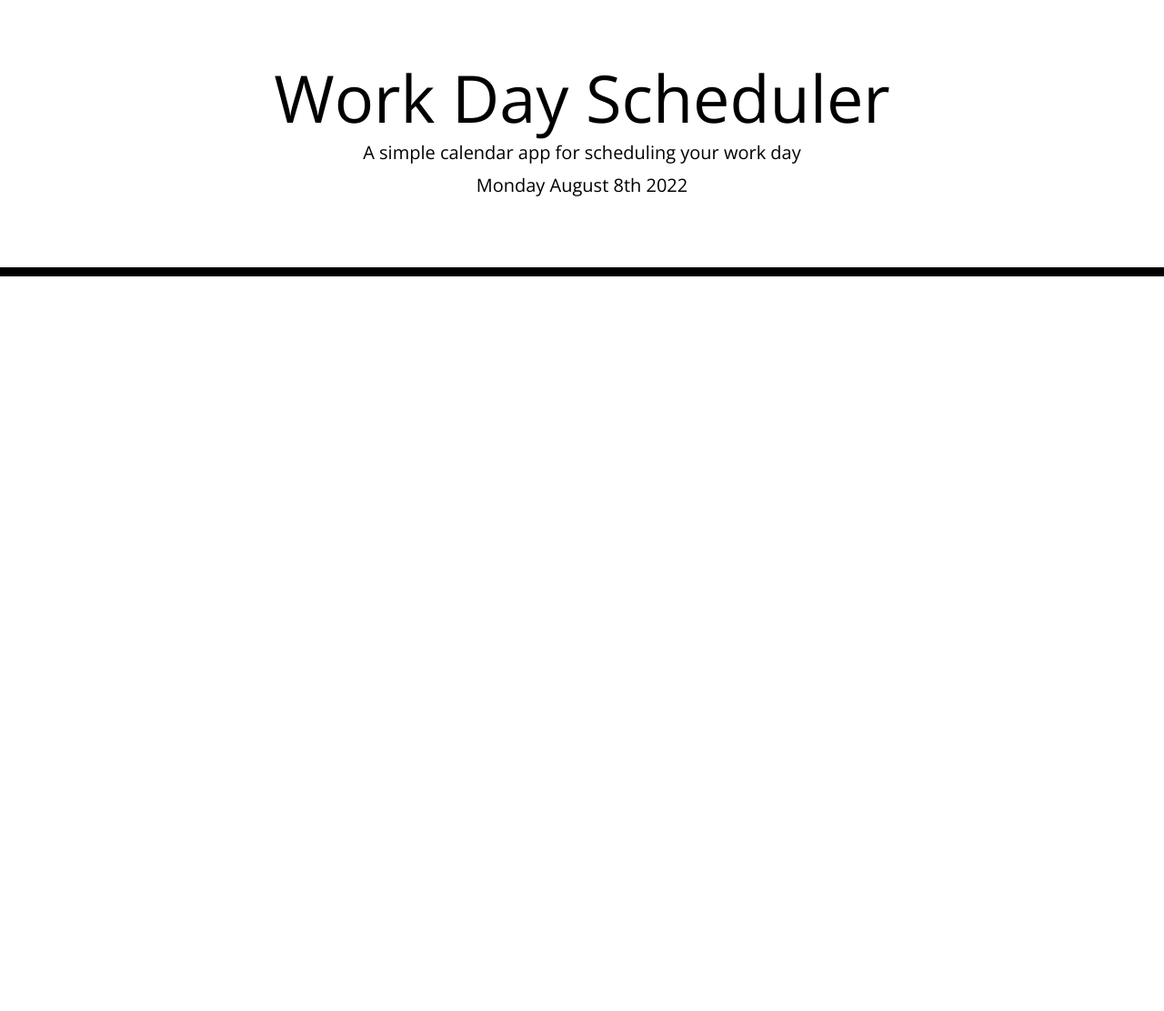
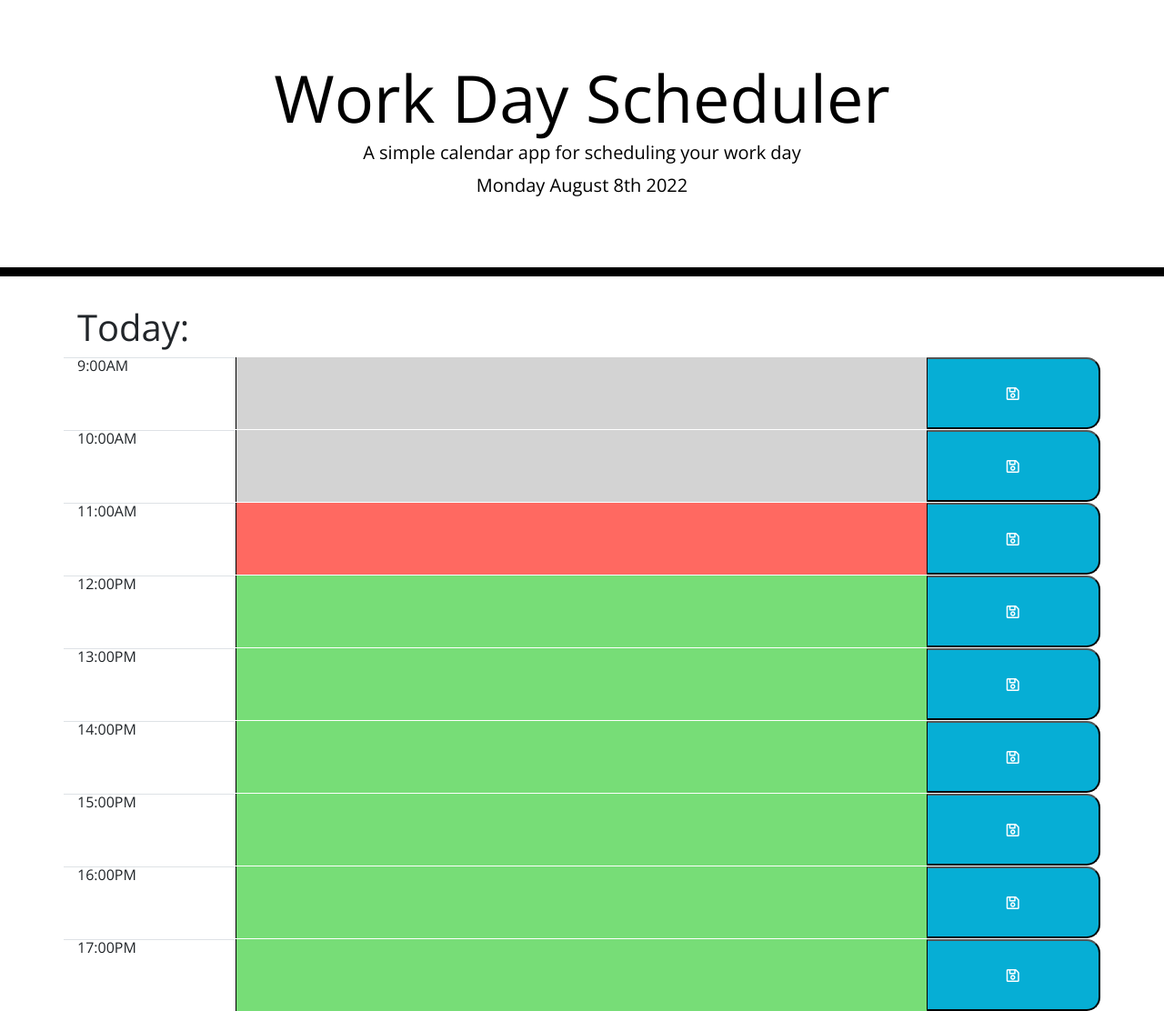
Before and after one commit to jsmall4/work-day-planner, a plain HTML site: page index.html in a window 1280 px wide. Shown: the whole page at 91% size. Before the commit the page ends 800 px from the top, so only its background shows below. Drawn offline with nearby package versions, Linux system fonts and the light colour scheme.

Commit message:
added bootstrap grid, current hour from moment, local storage working, applies class to hour

```diff
--- a/index.html
+++ b/index.html
@@ -24,18 +24,112 @@
 
   <body>
     <header class="jumbotron">
-      <h1 class="display-3">Work Day Scheduler</h1>
-      <p class="lead">A simple calendar app for scheduling your work day</p>
+      <h1 class="display-3 text-center font-weight-3">Work Day Scheduler</h1>
+      <p class="lead text-center">
+        A simple calendar app for scheduling your work day
+      </p>
       <!-- use below to fecth third party api to display current day/time -->
-      <p id="currentDay" class="lead"></p>
+      <p id="currentDay" class="lead text-center"></p>
     </header>
-    <div class="container">
-      <!-- Timeblocks go here -->
-    </div>
+
+    <main class="container d-flex flex-column">
+      <h1 id="today">Today:</h1>
+
+      <!-- Timeblocks -->
+      <div class="row">
+        <p class="col border-top">9:00AM</p>
+        <textarea id="text01" name="09" class="textarea col-8"></textarea>
+        <button
+          id="button1"
+          type="button"
+          class="saveBtn far fa-save col"
+        ></button>
+      </div>
+
+      <div class="row">
+        <p class="col border-top">10:00AM</p>
+        <textarea id="text02" name="10" class="textarea col-8"></textarea>
+        <button
+          id="button2"
+          type="button"
+          class="saveBtn far fa-save col"
+        ></button>
+      </div>
+
+      <div class="row">
+        <p class="col border-top">11:00AM</p>
+        <textarea id="text03" name="11" class="textarea col-8"></textarea>
+        <button
+          id="button3"
+          type="button"
+          class="saveBtn far fa-save col"
+        ></button>
+      </div>
+
+      <div class="row">
+        <p class="col border-top">12:00PM</p>
+        <textarea id="text04" name="12" class="textarea col-8"></textarea>
+        <button
+          id="button4"
+          type="button"
+          class="saveBtn far fa-save col"
+        ></button>
+      </div>
+
+      <div class="row">
+        <p class="col border-top">13:00PM</p>
+        <textarea id="text05" name="13" class="textarea col-8"></textarea>
+        <button
+          id="button5"
+          type="button"
+          class="saveBtn far fa-save col"
+        ></button>
+      </div>
+
+      <div class="row">
+        <p class="col border-top">14:00PM</p>
+        <textarea id="text06" name="14" class="textarea col-8"></textarea>
+        <button
+          id="button6"
+          type="button"
+          class="saveBtn far fa-save col"
+        ></button>
+      </div>
+
+      <div class="row">
+        <p class="col border-top">15:00PM</p>
+        <textarea id="text07" name="15" class="textarea col-8"></textarea>
+        <button
+          id="button7"
+          type="button"
+          class="saveBtn far fa-save col"
+        ></button>
+      </div>
+
+      <div class="row">
+        <p class="col border-top">16:00PM</p>
+        <textarea id="text07" name="16" class="textarea col-8"></textarea>
+        <button
+          id="button7"
+          type="button"
+          class="saveBtn far fa-save col"
+        ></button>
+      </div>
+
+      <div class="row">
+        <p class="col border-top">17:00PM</p>
+        <textarea id="text08" name="17" class="textarea col-8"></textarea>
+        <button
+          id="button8"
+          type="button"
+          class="saveBtn far fa-save col"
+        ></button>
+      </div>
+    </main>
 
     <script src="https://code.jquery.com/jquery-3.4.1.min.js"></script>
     <script src="https://cdnjs.cloudflare.com/ajax/libs/moment.js/2.24.0/moment.min.js"></script>
-    <!-- added link to JavaScript file -->
+    <!-- Link to JavaScript file -->
     <script src="script.js"></script>
   </body>
 </html>
--- a/script.js
+++ b/script.js
@@ -1,4 +1,15 @@
-// added this for current date/time from moment.js - passing no value will default current date/time
+// global variables
+var inputText1 = $("#text01");
+var inputText2 = $("#text02");
+var inputText3 = $("#text03");
+var inputText4 = $("#text04");
+var inputText5 = $("#text05");
+var inputText6 = $("#text06");
+var inputText7 = $("#text07");
+var inputText8 = $("#text08");
+var inputText9 = $("#text09");
+
+// current date/time from moment.js
 var now = moment();
 
 var currentDay = document.querySelector("#currentDay");
@@ -6,3 +17,105 @@ var currentDay = document.querySelector("#currentDay");
 currentDay.textContent = now.format("dddd MMMM Mo YYYY");
 
 console.log(now.format("dddd MMMM Mo YYYY"));
+
+var currentHour = now.hour(); // calls current hour from moment
+
+console.log(currentHour); // works
+
+// save btns & local storage
+$("#button1").click(function (event) {
+  event.preventDefault();
+  localStorage.setItem("content1", inputText1.val());
+  inputText1.text(inputText1.val());
+});
+
+$("#button2").click(function (event) {
+  event.preventDefault();
+  localStorage.setItem("content2", inputText2.val());
+  inputText2.text(inputText2.val());
+});
+
+$("#button3").click(function (event) {
+  event.preventDefault();
+  localStorage.setItem("content3", inputText3.val());
+  inputText3.text(inputText3.val());
+});
+
+$("#button4").click(function (event) {
+  event.preventDefault();
+  localStorage.setItem("content4", inputText4.val());
+  inputText4.text(inputText4.val());
+});
+
+$("#button5").click(function (event) {
+  event.preventDefault();
+  localStorage.setItem("content5", inputText5.val());
+  inputText5.text(inputText5.val());
+});
+
+$("#button6").click(function (event) {
+  event.preventDefault();
+  localStorage.setItem("content6", inputText6.val());
+  inputText6.text(inputText6.val());
+});
+
+$("#button7").click(function (event) {
+  event.preventDefault();
+  localStorage.setItem("content7", inputText7.val());
+  inputText7.text(inputText7.val());
+});
+
+$("#button8").click(function (event) {
+  event.preventDefault();
+  localStorage.setItem("content8", inputText8.val());
+  inputText8.text(inputText8.val());
+});
+
+$("#button9").click(function (event) {
+  event.preventDefault();
+  localStorage.setItem("content9", inputText9.val());
+  inputText9.text(inputText9.val());
+});
+
+//Display content in textarea when page refreshes
+window.onload = function () {
+  var fetchText1 = localStorage.getItem("content1", inputText1.val());
+  inputText1.text(fetchText1);
+
+  var fetchText2 = localStorage.getItem("content2", inputText2.val());
+  inputText2.text(fetchText2);
+
+  var fetchText3 = localStorage.getItem("content3", inputText3.val());
+  inputText3.text(fetchText3);
+
+  var fetchText4 = localStorage.getItem("content4", inputText4.val());
+  inputText4.text(fetchText4);
+
+  var fetchText5 = localStorage.getItem("content5", inputText5.val());
+  inputText5.text(fetchText5);
+
+  var fetchText6 = localStorage.getItem("content6", inputText6.val());
+  inputText6.text(fetchText6);
+
+  var fetchText7 = localStorage.getItem("content7", inputText7.val());
+  inputText7.text(fetchText7);
+
+  var fetchText8 = localStorage.getItem("content8", inputText8.val());
+  inputText8.text(fetchText8);
+
+  var fetchText9 = localStorage.getItem("content9", inputText9.val());
+  inputText9.text(fetchText9);
+};
+
+// setting present, past and future colours to textarea blocks
+$(".textarea").each(function () {
+  var colorHour = $(this).attr("name");
+
+  if (colorHour < currentHour) {
+    $(this).addClass("past");
+  } else if (colorHour == currentHour) {
+    $(this).addClass("present");
+  } else {
+    $(this).addClass("future");
+  }
+});
```
